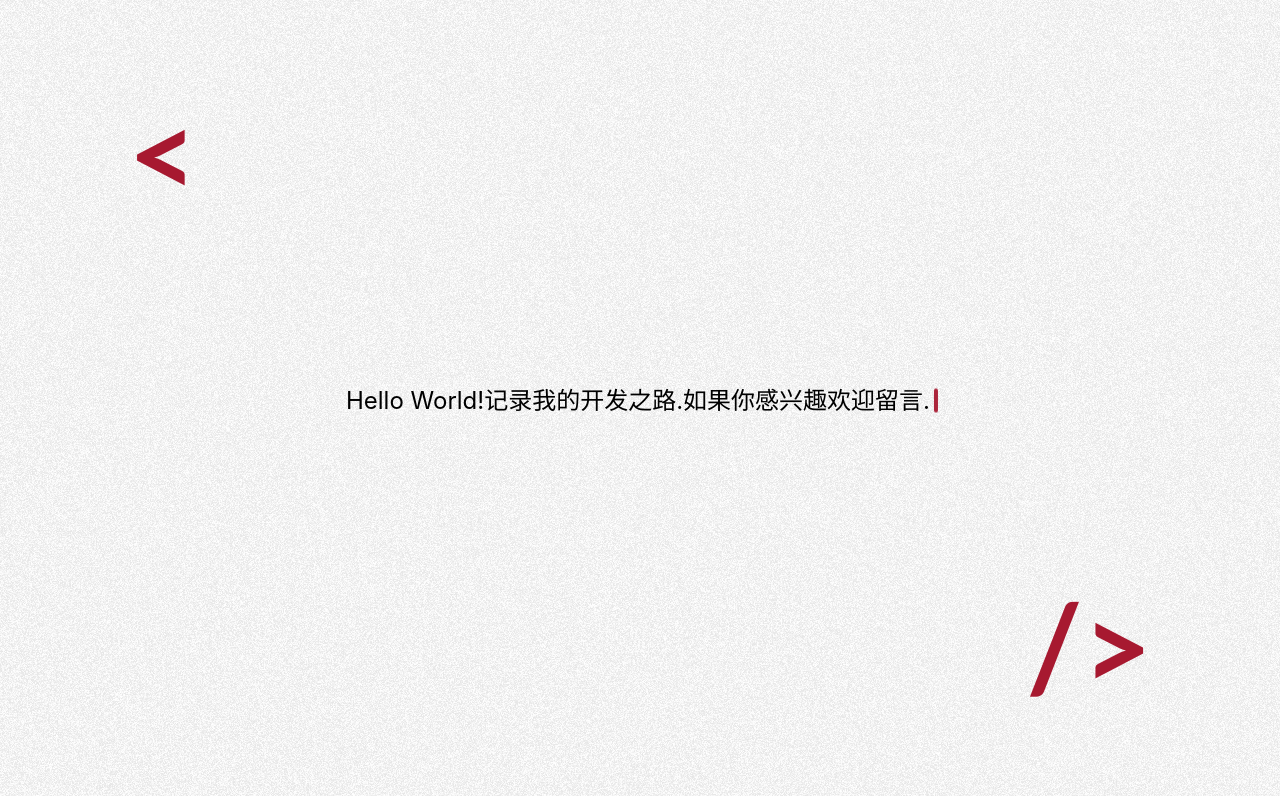
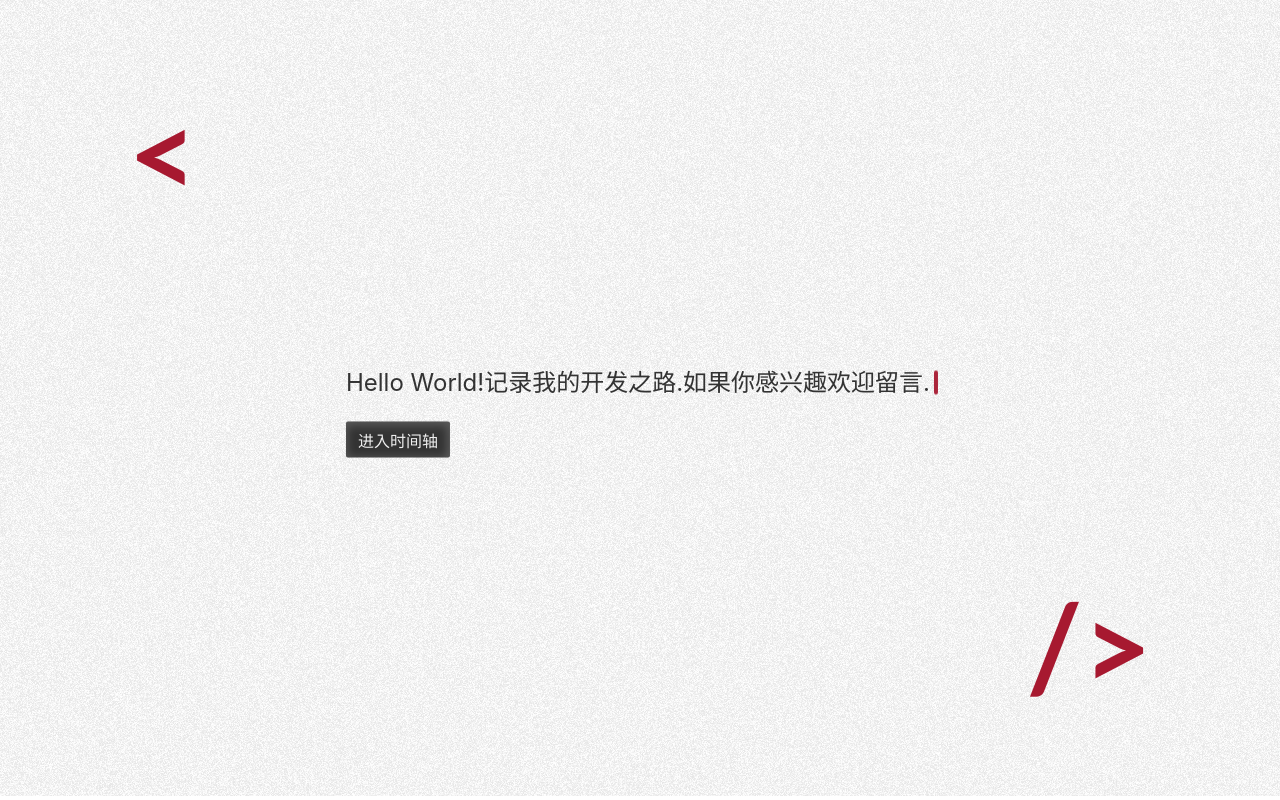
Before and after one commit to cairongquan/myself, a React (Create React App) app: page / in a window 1280 px wide. Built offline with nearby package versions, Linux system fonts and the light colour scheme.

Commit message:
20250624

```diff
--- a/src/components/info.jsx
+++ b/src/components/info.jsx
@@ -31,6 +31,7 @@ export default function MyInfo() {
   return (
     <div className="base-info">
       <p>{displayedText}<span className="base-info__cursor-text"></span></p>
+      <button className="confirm-btn">进入时间轴</button>
     </div>
   )
 }
--- a/src/index.css
+++ b/src/index.css
@@ -6,3 +6,20 @@ body {
   -webkit-font-smoothing: antialiased;
   -moz-osx-font-smoothing: grayscale;
 }
+
+.confirm-btn {
+  background-color: #333;
+  color: #efefef;
+  font-size: 16px;
+  border-radius: 2px;
+  padding: 6px 12px;
+  outline: none;
+  border: none;
+  cursor: pointer;
+  font-weight: 500;
+  box-shadow: inset -1px 2px 10px 2px rgba(255, 255, 255, 0.2);
+}
+
+.confirm-btn:hover {
+  box-shadow: 1px 2px 20px 5px rgba(0, 0, 0, .1);
+}
--- a/src/style/info.scss
+++ b/src/style/info.scss
@@ -1,6 +1,7 @@
 .base-info {
   font-size: 24px;
   user-select: none;
+  color: #333;
 
   .base-info__cursor-text {
     position: relative;
```
Lines whose indentation alone changed are shown as unchanged.
